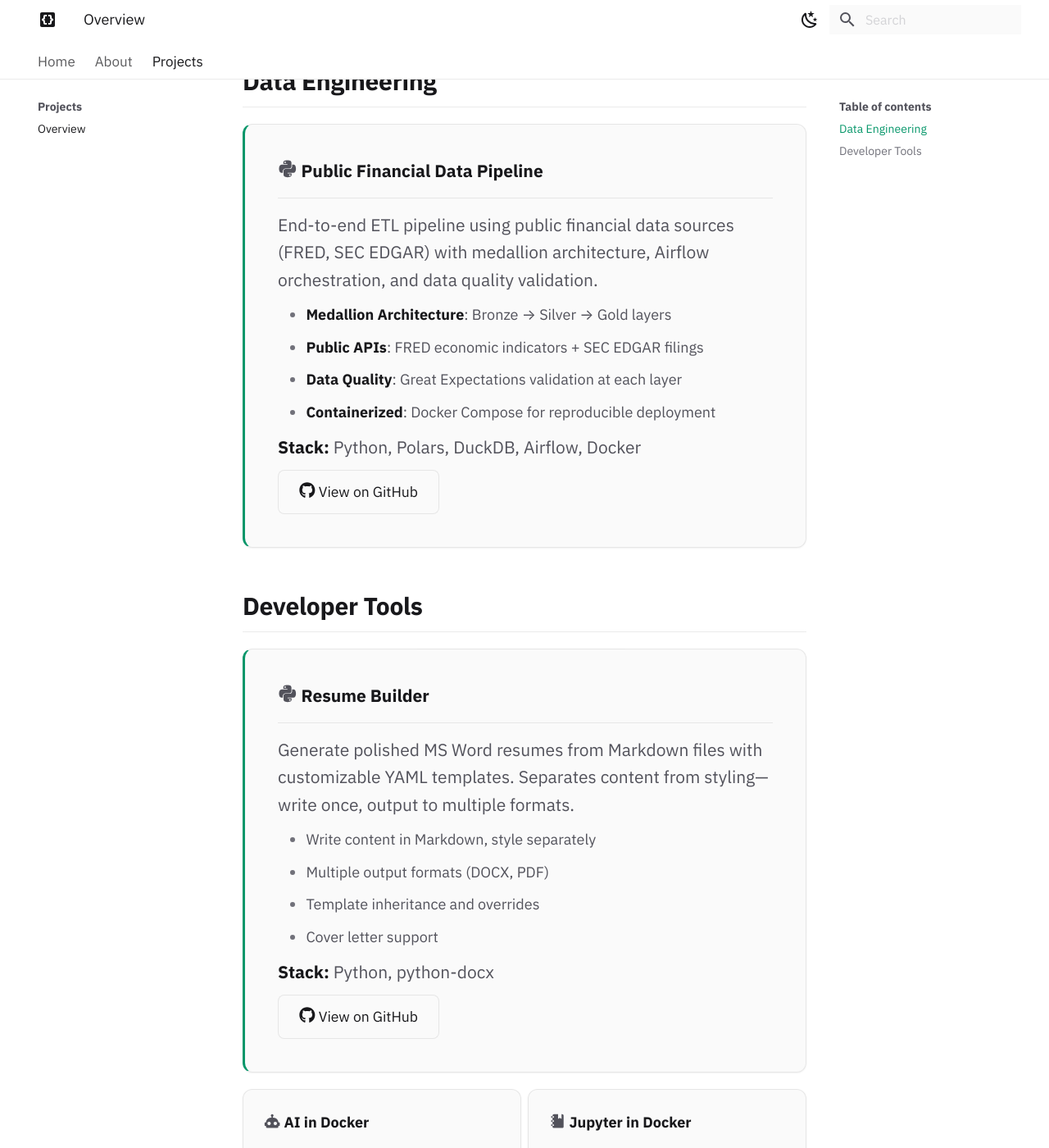
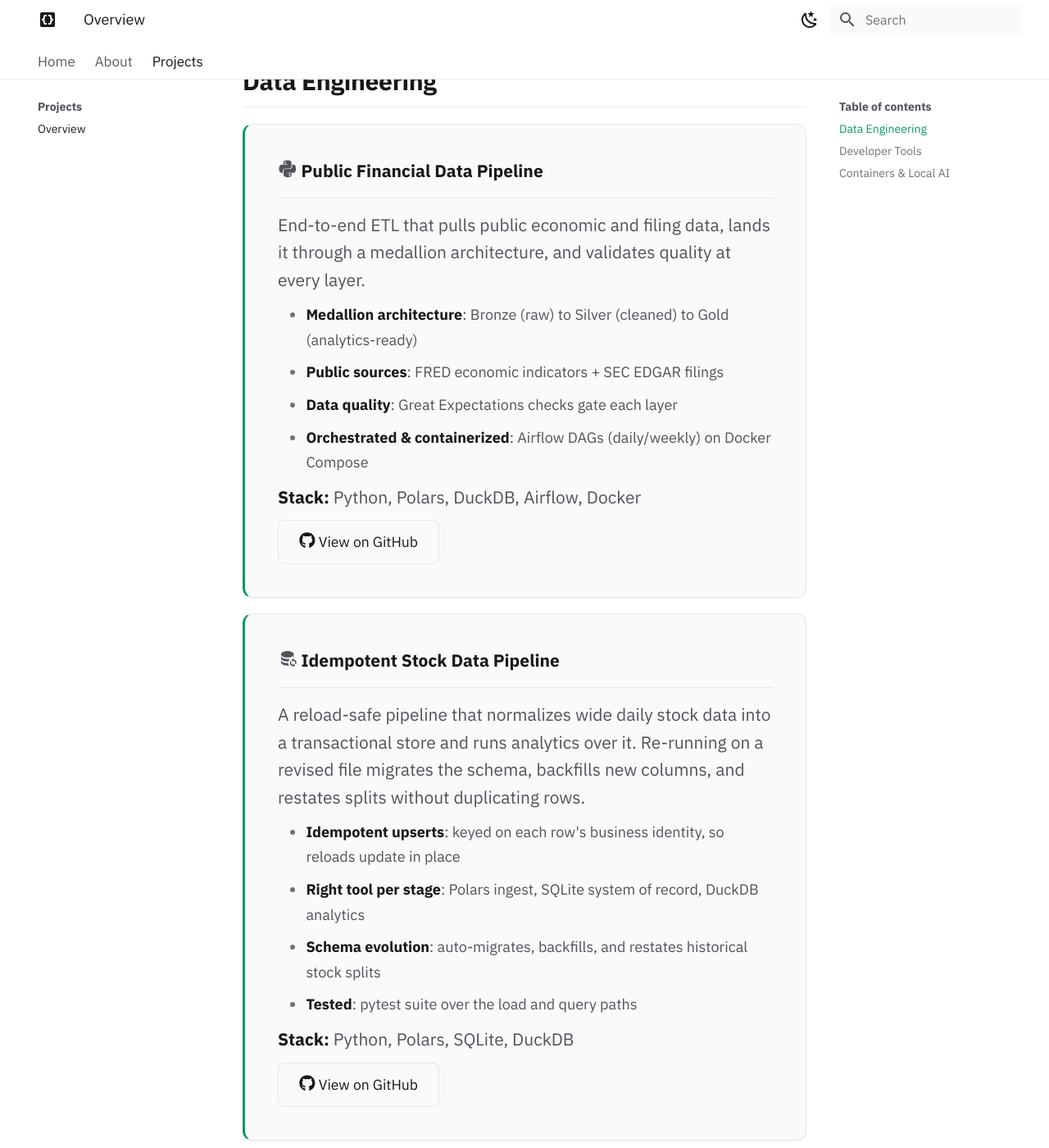
Before and after one commit to chad-eline/chad-eline.github.io, an MkDocs documentation site: the page built from docs/projects/index.md, in a window 1280 px wide and 1400 px high, scrolled down 261 px. Shown: the whole window at 82% size. Built offline with MkDocs 1.6.1 and Material for MkDocs 9.7.7, drawn with Linux system fonts in a browser that asks for light colours; some of the changed text lies outside the part shown.

Commit message:
Revamp projects page: add stock pipeline, regroup, sharpen copy
- Add owl-stock-pipeline as a second featured Data Engineering project
- Move the Docker projects into a dedicated "Containers & Local AI" section
- Rewrite every card with accurate, specific descriptions (drop the
  inaccurate GPU-passthrough claim on the AI card)
- The Jupyter card now resolves once juypter_in_docker is renamed to
  jupyter_in_docker on GitHub

Co-Authored-By: Claude Opus 4.8 <noreply@anthropic.com>

```diff
--- a/docs/projects/index.md
+++ b/docs/projects/index.md
@@ -10,16 +10,35 @@ A showcase of personal projects and open-source tools.
 
     ---
 
-    End-to-end ETL pipeline using public financial data sources (FRED, SEC EDGAR) with medallion architecture, Airflow orchestration, and data quality validation.
+    End-to-end ETL that pulls public economic and filing data, lands it through a medallion architecture, and validates quality at every layer.
 
-    - **Medallion Architecture**: Bronze → Silver → Gold layers
-    - **Public APIs**: FRED economic indicators + SEC EDGAR filings
-    - **Data Quality**: Great Expectations validation at each layer
-    - **Containerized**: Docker Compose for reproducible deployment
+    - **Medallion architecture**: Bronze (raw) to Silver (cleaned) to Gold (analytics-ready)
+    - **Public sources**: FRED economic indicators + SEC EDGAR filings
+    - **Data quality**: Great Expectations checks gate each layer
+    - **Orchestrated & containerized**: Airflow DAGs (daily/weekly) on Docker Compose
 
     **Stack:** Python, Polars, DuckDB, Airflow, Docker
 
     [:fontawesome-brands-github: View on GitHub](https://github.com/chad-eline/pipeline_demo){ .md-button }
+
+</div>
+
+<div class="grid cards featured" markdown>
+
+- :material-database-sync: **Idempotent Stock Data Pipeline**
+
+    ---
+
+    A reload-safe pipeline that normalizes wide daily stock data into a transactional store and runs analytics over it. Re-running on a revised file migrates the schema, backfills new columns, and restates splits without duplicating rows.
+
+    - **Idempotent upserts**: keyed on each row's business identity, so reloads update in place
+    - **Right tool per stage**: Polars ingest, SQLite system of record, DuckDB analytics
+    - **Schema evolution**: auto-migrates, backfills, and restates historical stock splits
+    - **Tested**: pytest suite over the load and query paths
+
+    **Stack:** Python, Polars, SQLite, DuckDB
+
+    [:fontawesome-brands-github: View on GitHub](https://github.com/chad-eline/owl-stock-pipeline){ .md-button }
 
 </div>
 
@@ -31,12 +50,12 @@ A showcase of personal projects and open-source tools.
 
     ---
 
-    Generate polished MS Word resumes from Markdown files with customizable YAML templates. Separates content from styling—write once, output to multiple formats.
+    Generate ATS-compliant Word resumes and cover letters from plain Markdown, keeping content separate from styling so you write once and restyle freely.
 
-    - Write content in Markdown, style separately
-    - Multiple output formats (DOCX, PDF)
-    - Template inheritance and overrides
-    - Cover letter support
+    - **Markdown in, Word out**: clean, ATS-safe DOCX without tables or hacks
+    - **YAML templates**: control fonts, colors, margins, and spacing
+    - **Batch or single**: process a whole folder or one file
+    - **Resumes + cover letters**: with working clickable links
 
     **Stack:** Python, python-docx
 
@@ -44,13 +63,15 @@ A showcase of personal projects and open-source tools.
 
 </div>
 
+## Containers & Local AI
+
 <div class="grid cards secondary" markdown>
 
-- :material-robot: **AI in Docker**
+- :material-robot: **Local LLM Stack**
 
     ---
 
-    Containerized local AI/ML with GPU passthrough
+    Run local models (Mistral, Llama 3, Phi-3) behind a ChatGPT-style UI with MCP tools, fully containerized, plus an optional proxy to prove true offline operation.
 
     [:fontawesome-brands-github: GitHub](https://github.com/chad-eline/ollama_in_docker){ .md-button }
 
@@ -58,7 +79,7 @@ A showcase of personal projects and open-source tools.
 
     ---
 
-    Portable, reproducible data science environments
+    Reproducible, portable Jupyter notebook environments built and hosted in a container.
 
     [:fontawesome-brands-github: GitHub](https://github.com/chad-eline/jupyter_in_docker){ .md-button }
 
```
